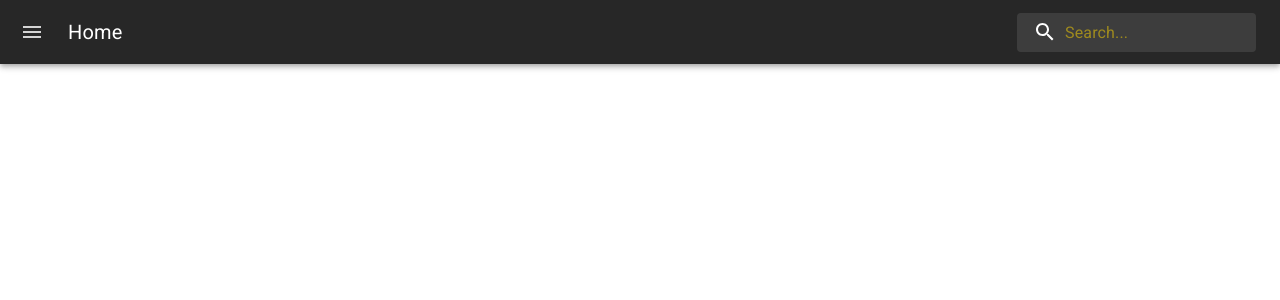
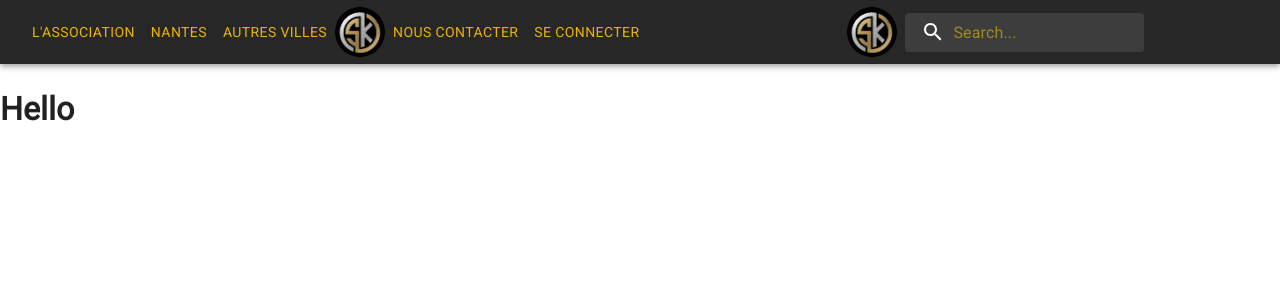
Before and after one commit to mpardal/Sensation_Kizomba, a Next.js app: page / in a window 1280 px wide. Shown: the top 300 px of the page. Built offline with nearby package versions, Linux system fonts and the light colour scheme.

Commit message:
NavBar complete

```diff
--- a/src/pages/index.tsx
+++ b/src/pages/index.tsx
@@ -5,12 +5,13 @@ import Image from 'next/image'
 import styles from '../styles/Home.module.css'
 import { AppBar, Button, Toolbar } from '@mui/material'
 import Menu from './menu'
-import FirstPage from './firstPage'
+import Welcome from './Welcome'
 
 const Home = () => {
   return (
     <>
       <Menu />
+      <Welcome />
     </>
   )
 }
--- a/src/pages/menu.tsx
+++ b/src/pages/menu.tsx
@@ -22,6 +22,8 @@ import { styled, alpha, useTheme } from '@mui/material/styles'
 import theme from 'tailwindcss/defaultTheme'
 import ChevronLeftIcon from '@mui/icons-material/ChevronLeft'
 import ChevronRightIcon from '@mui/icons-material/ChevronRight'
+import Image from 'next/image'
+import logo from '../../public/logo_SK.jpeg'
 
 const Search = styled('div')(({ theme }) => ({
   position: 'relative',
@@ -73,6 +75,8 @@ const DrawerHeader = styled('div')(({ theme }) => ({
 }))
 
 const drawerWidth = 200
+const navItems = ["L'association", 'Nantes', 'Autres villes']
+const actionItems = ['Nous contacter', 'Se connecter']
 
 const Menu = () => {
   const [open, setOpen] = React.useState(false)
@@ -85,37 +89,19 @@ const Menu = () => {
     setOpen(false)
   }
 
-  return (
-    <Box sx={{ flexGrow: 1 }}>
-      <AppBar position="sticky">
-        <Toolbar>
+  const burger = (
     <IconButton
       size="medium"
       edge="start"
       aria-label="open drawer"
       onClick={handleDrawerOpen}
-            // equivalent
-            // sx={{ mr: 2, ...(open && { display: 'none' }) }}
-            className={cx('mr-4', open && 'hidden', 'text-neutral-300')}
+      className={cx('mr-4', open && 'hidden', 'text-neutral-200', 'lg:hidden')}
     >
       <MenuIcon />
     </IconButton>
-          <Typography
-            variant="h6"
-            component="div"
-            // sx={{ flexGrow: 1, display: { xs: 'none', sm: 'block' } }}
-            className={cx('grow', 'none', 'sm:block', 'flex-nowrap')}
-          >
-            Home
-          </Typography>
-          <Search>
-            <SearchIconWrapper>
-              <SearchIcon />
-            </SearchIconWrapper>
-            <StyledInput placeholder="Search..." inputProps={{ 'aria-label': 'search' }} />
-          </Search>
-        </Toolbar>
-      </AppBar>
+  )
+
+  const drawer = (
     <Drawer
       sx={{
         width: drawerWidth,
@@ -135,11 +121,11 @@ const Menu = () => {
       </DrawerHeader>
       <Divider />
       <List>
-          {["L'association", 'Nantes', 'Autres Villes'].map((text, index) => {
+        {navItems.map((item, index) => {
           return (
-              <ListItem key={text} disablePadding>
+            <ListItem key={item} disablePadding>
               <ListItemButton>
-                  <ListItemText primary={text} />
+                <ListItemText className={cx('text-yellow-500')} primary={item} />
               </ListItemButton>
             </ListItem>
           )
@@ -147,17 +133,86 @@ const Menu = () => {
       </List>
       <Divider />
       <List>
-          {['Nous contacter', 'Se connecter'].map((text, index) => {
+        {actionItems.map((action, index) => {
           return (
-              <ListItem key={text} disablePadding>
+            <ListItem key={action} disablePadding>
               <ListItemButton>
-                  <ListItemText primary={text} />
+                <ListItemText className={cx('text-yellow-500')} primary={action} />
               </ListItemButton>
             </ListItem>
           )
         })}
       </List>
     </Drawer>
+  )
+
+  const navLink = (
+    <Box className={cx('hidden', 'lg:flex', 'flex-row', 'items-center')}>
+      {navItems.map((item, index) => {
+        return (
+          <Button className={cx('text-yellow-500')} key={index}>
+            {item}
+          </Button>
+        )
+      })}
+      <Image
+        src={logo}
+        alt="logo"
+        width="50px"
+        height="50px"
+        className={cx('rounded-full', 'mx-4')}
+      />
+      {actionItems.map((action, index) => {
+        return (
+          <Button className={cx('text-yellow-500')} key={index}>
+            {action}
+          </Button>
+        )
+      })}
+    </Box>
+  )
+
+  const linkName = (
+    <Typography
+      variant="h6"
+      component="div"
+      className={cx('grow', 'lg:hidden', 'flex-nowrap', 'text-neutral-200')}
+    >
+      Home
+    </Typography>
+  )
+
+  const search = (
+    <Search>
+      <SearchIconWrapper>
+        <SearchIcon />
+      </SearchIconWrapper>
+      <StyledInput placeholder="Search..." inputProps={{ 'aria-label': 'search' }} />
+    </Search>
+  )
+
+  const image = (
+    <Image
+      src={logo}
+      alt="logo"
+      width="50px"
+      height="50px"
+      className={cx('lg:hidden', 'rounded-full', 'mx-4')}
+    />
+  )
+
+  return (
+    <Box className={cx('grow')}>
+      <AppBar position="sticky">
+        <Toolbar>
+          {burger}
+          {linkName}
+          {navLink}
+          {drawer}
+          {image}
+          {search}
+        </Toolbar>
+      </AppBar>
     </Box>
   )
 }
--- a/src/pages/firstPage.tsx
+++ b/src/pages/welcome.tsx
@@ -1,7 +1,7 @@
 import React from 'react'
 
-const FirstPage = () => {
+const Welcome = () => {
   return <h1>Hello</h1>
 }
 
-export default FirstPage
+export default Welcome
```
Also changed, not shown: public/logo_SK.jpeg (added). Lines whose indentation alone changed are shown as unchanged.
